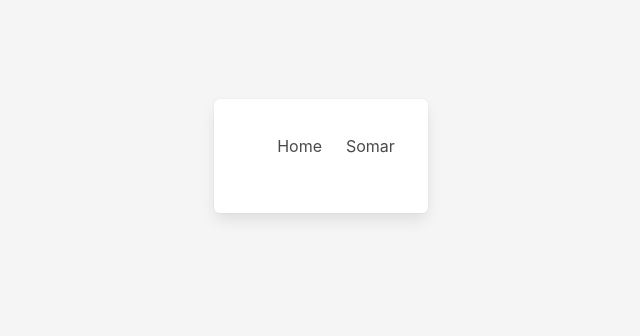
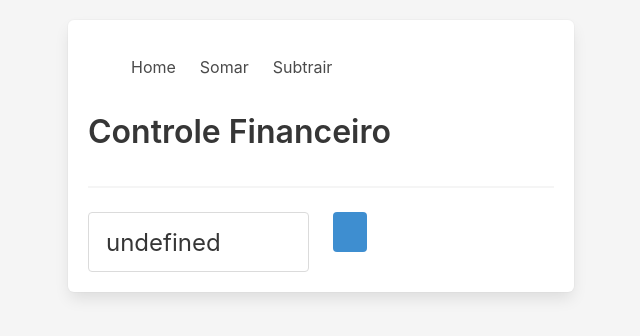
Before and after one commit to MattheusCosta/exemploAngular, an Angular app: page /subtrair in a window 1280 px wide. Before the commit this address led to /. Shown: the part 244-580 px from the top of the page, without its empty margins (319-959 px from the left). Built offline with nearby package versions, Linux system fonts and the light colour scheme.

Commit message:
modulo secundario para testes de rotas adicionado

```diff
--- a/src/app/app-routing.module.ts
+++ b/src/app/app-routing.module.ts
@@ -1,13 +1,14 @@
 import { NgModule } from '@angular/core';
 import { Routes, RouterModule } from '@angular/router';
 import { RoutesSomar } from './somar'
+import { RoutesSubtrair } from './subtrair';
 
 export const rotas = [
   {
     path: 'index',
     pathMatch: 'full',
     redirectTo: 'localhost:4200'
-  },...RoutesSomar
+  },...RoutesSomar,...RoutesSubtrair
 ]
 
 @NgModule({
--- a/src/app/app.component.html
+++ b/src/app/app.component.html
@@ -11,6 +11,7 @@
         <div class="navbar-start">
             <a class="navbar-item" href="index">Home</a>
             <a class="navbar-item" href="somar">Somar</a>
+            <a class="navbar-item" href="subtrair">Subtrair</a>
 
             <!-- <div class="navbar-item has-dropdown is-hoverable">
                 <a class="navbar-link">
--- a/src/app/app.module.ts
+++ b/src/app/app.module.ts
@@ -4,14 +4,16 @@ import { NgModule } from '@angular/core';
 import { AppComponent } from './app.component';
 import { SomarModule } from './somar/somar.module';
 import { AppRoutingModule } from './app-routing.module';
+import { SubtrairModule } from './subtrair';
 
 @NgModule({
   declarations: [
-    AppComponent
+    AppComponent,
   ],
   imports: [
     BrowserModule,
     SomarModule,
+    SubtrairModule,
     AppRoutingModule
   ],
   providers: [],
--- /dev/null
+++ b/src/app/subtrair/components/subtrair/index.ts
@@ -0,0 +1 @@
+export * from './subtrair.component';
--- /dev/null
+++ b/src/app/subtrair/components/subtrair/subtrair.component.html
@@ -0,0 +1,18 @@
+<div class="columns">
+    <div class="column">
+        <h1 class="title">Controle Financeiro</h1>
+    </div>
+</div>
+<hr>
+<div class="columns">
+    <div class="column">
+        <div class="field">
+            <input type="text" class="input is-fullwidth is-large" [value]="pegarValor" readonly>
+        </div>
+    </div>
+    <div class="column">
+        <div class="field">
+            <button class="button is-info"></button>
+        </div>
+    </div>
+</div>
--- /dev/null
+++ b/src/app/subtrair/components/subtrair/subtrair.component.ts
@@ -0,0 +1,16 @@
+import { Component, OnInit } from '@angular/core';
+import { SubtrairService } from '../../services';
+
+@Component({
+  selector: 'app-subtrair',
+  templateUrl: './subtrair.component.html',
+  styleUrls: ['./subtrair.component.css']
+})
+export class SubtrairComponent implements OnInit {
+
+  constructor() { }
+
+  ngOnInit() {
+  }
+
+}
--- /dev/null
+++ b/src/app/subtrair/index.ts
@@ -0,0 +1,4 @@
+export * from './subtrair.module';
+export * from './components/subtrair/subtrair.component';
+export * from './services';
+export * from './subtrair-routing.module'
--- /dev/null
+++ b/src/app/subtrair/services/index.ts
@@ -0,0 +1 @@
+export * from './subtrair.service';
--- /dev/null
+++ b/src/app/subtrair/services/subtrair.service.ts
@@ -0,0 +1,13 @@
+import { Injectable } from '@angular/core';
+
+@Injectable({
+  providedIn: 'root'
+})
+export class SubtrairService {
+
+  constructor() { }
+
+  somar(valorUm: number, valorDois:number):number{
+    return valorUm - valorDois;
+  }
+}
--- /dev/null
+++ b/src/app/subtrair/subtrair-routing.module.ts
@@ -0,0 +1,9 @@
+import { Routes } from '@angular/router';
+import { SubtrairComponent } from './components/subtrair';
+
+export const RoutesSubtrair = [
+    {
+        path: 'subtrair',
+        component: SubtrairComponent
+    }
+]
```
Also changed, not shown: src/app/subtrair/subtrair.module.ts (added, +20 -0 lines), src/app/subtrair/components/subtrair/subtrair.component.css (added), 2 other files (tests, documents, lock files or other folders).
